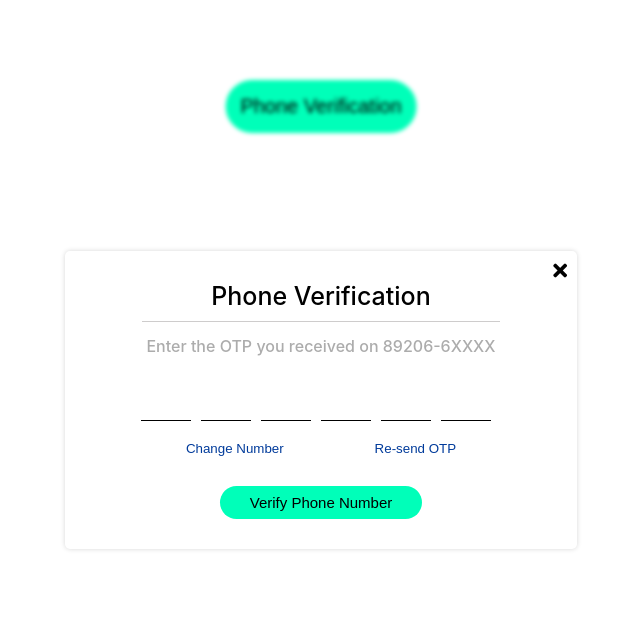
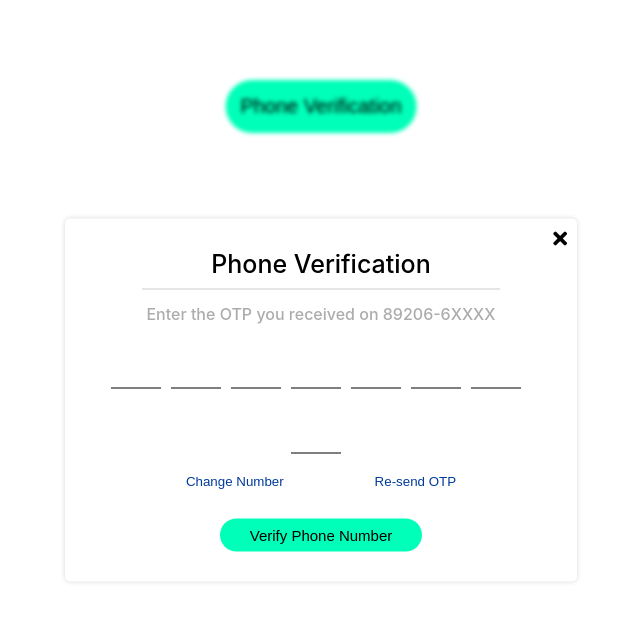
Before and after one commit to varshney-himanshu/OTP-Input, a React (Create React App) app: page / in a window 1280 px wide. Both pictures are taken after a click on the button "Phone Verification". Shown: the top 622 px of the page, without its empty margins (319-959 px from the left). Built offline with nearby package versions, Linux system fonts and the light colour scheme.

Commit message:
Code restructured: removed state object with string - added code(string), setCode(fn)

```diff
--- a/src/components/otp/index.js
+++ b/src/components/otp/index.js
@@ -3,32 +3,57 @@ import "./style.css";
 
 let index = 0;
 
-export default function OTP(props) {
+export default function OTP({ active, numberOfInputs = 8, isNumber = true }) {
   const ref = useRef(null);
-  const [values, setValues] = useState({
-    _0: "",
-    _1: "",
-    _2: "",
-    _3: "",
-    _4: "",
-    _5: "",
-    str: "",
-  });
+  const [code, setCode] = useState("");
+
+  useEffect(() => {
+    const handleClickOutside = (event) => {
+      if (ref.current && !ref.current.contains(event.target)) {
+        setPosition(-1);
+      }
+    };
+    document.addEventListener("click", handleClickOutside, true);
+
+    return () => {
+      document.removeEventListener("click", handleClickOutside, true);
+    };
+  }, []);
+
+  useEffect(() => {
+    if (code.length < numberOfInputs) {
+      const nextInput = document.querySelector(`#index-${code.length}`);
+      nextInput.focus();
+    }
+  }, [code, numberOfInputs]);
+
+  function onInputFocus(e, pos) {
+    const currentInput = document.querySelector(`#index-${pos}`);
+
+    setTimeout(() => {
+      currentInput.setSelectionRange(0, 1);
+    }, 0);
+
+    setPosition(pos);
+  }
 
   function setPosition(pos) {
     index = pos;
   }
 
   function handleKeyDown(e) {
+    console.log(code, "code");
+
     if (e.keyCode === 8) {
+      console.log("here in handle key down");
       if (index !== -1) {
+        const newcode = removeCharacter(code, index);
+
+        setCode(newcode);
+
         if (index > 0) {
-          const currentInput = document.querySelector(`#index-${index}`);
-
-          if (currentInput.value.length === 0) {
-            const prevInput = document.querySelector(`#index-${index - 1}`);
-            prevInput.focus();
-          }
+          const nextInput = document.querySelector(`#index-${index - 1}`);
+          nextInput.focus();
         }
       }
     }
@@ -37,105 +62,100 @@ export default function OTP(props) {
       if (index > 0) {
         const prevInput = document.querySelector(`#index-${index - 1}`);
         prevInput.focus();
-        setTimeout(function () {
-          prevInput.setSelectionRange(1, 1);
-        }, 0);
       }
     }
 
     if (e.keyCode === 39) {
-      if (index < 5) {
-        const currentInput = document.querySelector(`#index-${index}`);
+      if (index < numberOfInputs - 1) {
+        const nextInput = document.querySelector(`#index-${index + 1}`);
 
-        const prevInput = document.querySelector(`#index-${index + 1}`);
+        nextInput.focus();
+      }
+    }
+  }
 
-        if (currentInput.selectionStart === 1 || currentInput.value === "") {
-          prevInput.focus();
-          setTimeout(function () {
-            prevInput.setSelectionRange(1, 1);
-          }, 0);
+  function handleOnChange(e) {
+    if (e.target.value.match(/^[0-9]+$/)) {
+      if (index !== -1) {
+        let char = e.target.value[0];
+
+        if (e.target.value !== "") {
+          if (code.length === 0) {
+            setCode(char);
+          } else if (code.length - 1 < index) {
+            setCode(code + char);
+          } else if (code.length - 1 >= index) {
+            const newcode = setCharAt(code, index, char);
+
+            setCode(newcode);
+
+            if (index < numberOfInputs - 1) {
+              const nextInput = document.querySelector(`#index-${index + 1}`);
+              nextInput.focus();
+            }
+          }
+        } else {
         }
       }
     }
   }
 
-  useEffect(() => {
-    const handleClickOutside = (event) => {
-      if (ref.current && !ref.current.contains(event.target)) {
-        setPosition(-1);
-      }
-    };
-    document.addEventListener("click", handleClickOutside, true);
-    document.addEventListener("keydown", handleKeyDown, true);
+  function removeCharacter(str, index) {
+    let subStr1 = str.substring(0, index);
+    let subStr2 = str.substring(index + 1, str.length);
+    return subStr1 + subStr2;
+  }
 
-    return () => {
-      document.removeEventListener("click", handleClickOutside, true);
-      document.removeEventListener("keydown", handleKeyDown, true);
-    };
-  }, []);
-
-  function handleOnChange(e) {
-    if (e.target.value.match(/^[0-9]+$/)) {
-      if (index !== -1) {
-        const currentInput = document.querySelector(`#index-${index}`);
-
-        if (index < 5) {
-          let secondChar = e.target.value[1];
-          let firstChar = e.target.value[0];
-
-          setValues({ ...values, [`_${index}`]: firstChar });
-
-          if (currentInput.selectionStart === 2) {
-            if (secondChar) {
-              const nextInput = document.querySelector(`#index-${index + 1}`);
-
-              setValues({ ...values, [`_${index + 1}`]: secondChar });
-              nextInput.focus();
-            }
-          }
-        } else {
-          setValues({ ...values, [`_${index}`]: e.target.value[0] });
-        }
-      }
-    } else if (e.target.value === "") {
-      setValues({ ...values, [`_${index}`]: "" });
-    }
+  function setCharAt(str, index, chr) {
+    if (index > str.length - 1) return str;
+    return str.substring(0, index) + chr + str.substring(index + 1);
   }
 
   function toggleOnclose() {
-    setValues({
-      _0: "",
-      _1: "",
-      _2: "",
-      _3: "",
-      _4: "",
-      _5: "",
-    });
-    props.active();
+    setCode("");
+    active();
   }
 
   function onPaste(e) {
     var clipboardData, pastedData;
-
     e.stopPropagation();
     e.preventDefault();
-
     clipboardData = e.clipboardData || window.clipboardData;
     pastedData = clipboardData.getData("Text");
     pastedData = pastedData.trim();
     if (pastedData.match(/^[0-9]+$/)) {
-      let counter = 0;
-      let temp = {};
-      for (let i = index; i < 6; i++) {
-        temp[`_${i}`] = pastedData[counter];
-        counter++;
+      let str = pastedData;
+      if (pastedData.length > numberOfInputs) {
+        str = pastedData.slice(0, numberOfInputs);
       }
-
-      setValues({ ...values, ...temp });
+      setCode(str);
     } else {
       alert("not a number");
     }
   }
+
+  function getInputsJSX() {
+    const inputs = [];
+    for (let i = 0; i < numberOfInputs; i++) {
+      let input = (
+        <input
+          id={`index-${i}`}
+          className="otp__input"
+          onFocus={(e) => onInputFocus(e, i)}
+          onChange={handleOnChange}
+          onPaste={onPaste}
+          value={code[i] ? code[i] : ""}
+          onKeyDown={handleKeyDown}
+        ></input>
+      );
+
+      inputs.push(input);
+    }
+
+    return inputs;
+  }
+
+  let inputsJSX = getInputsJSX();
 
   return (
     <div className="input-card">
@@ -144,61 +164,12 @@ export default function OTP(props) {
           <i className="fas fa-times"></i>
         </button>
         <div className="otp">
-          <div className="otp__title"> Phone Verification</div>
+          <div className="otp__title">Phone Verification</div>
           <div className="otp__line"></div>
           <div className="otp__content">
             Enter the OTP you received on 89206-6XXXX
           </div>
-          <div ref={ref}>
-            <input
-              id="index-0"
-              className="otp__input"
-              onFocus={() => setPosition(0)}
-              onChange={handleOnChange}
-              value={values._0}
-              onPaste={onPaste}
-            ></input>
-            <input
-              id="index-1"
-              className="otp__input"
-              onFocus={() => setPosition(1)}
-              onChange={handleOnChange}
-              onPaste={onPaste}
-              value={values._1}
-            ></input>
-            <input
-              id="index-2"
-              className="otp__input"
-              onFocus={() => setPosition(2)}
-              onChange={handleOnChange}
-              onPaste={onPaste}
-              value={values._2}
-            ></input>
-            <input
-              id="index-3"
-              className="otp__input"
-              onFocus={() => setPosition(3)}
-              onChange={handleOnChange}
-              onPaste={onPaste}
-              value={values._3}
-            ></input>
-            <input
-              id="index-4"
-              className="otp__input"
-              onFocus={() => setPosition(4)}
-              onChange={handleOnChange}
-              onPaste={onPaste}
-              value={values._4}
-            ></input>
-            <input
-              id="index-5"
-              className="otp__input"
-              onFocus={() => setPosition(5)}
-              onChange={handleOnChange}
-              onPaste={onPaste}
-              value={values._5}
-            ></input>
-          </div>
+          <div ref={ref}>{inputsJSX}</div>
           <div className="otp__alternate-options">
             <button className="otp__alternate-options__changebtn">
               Change Number
```
